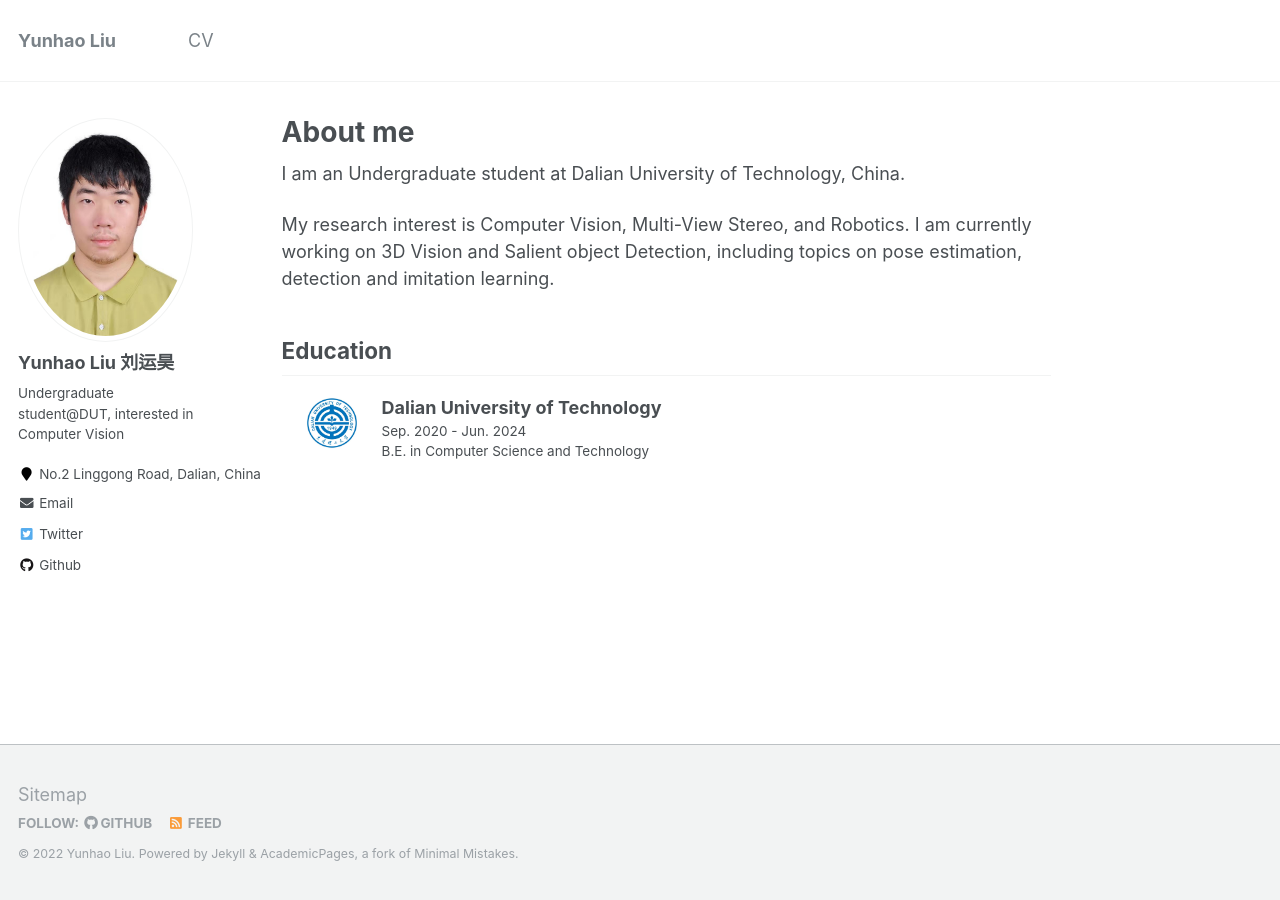
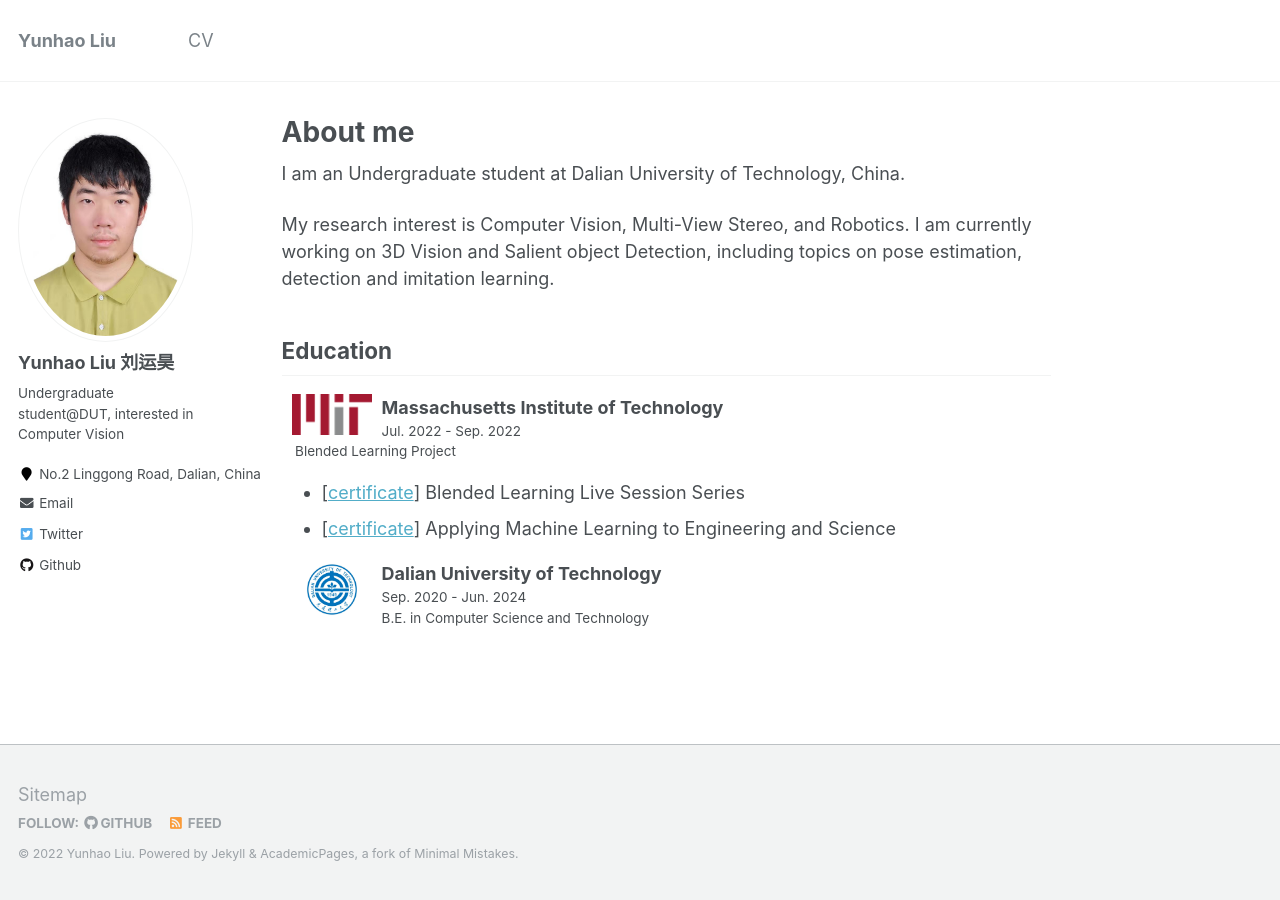
Before and after one commit to liuyunhaozz/liuyunhaozz.github.io, a Jekyll site: the page built from _pages/about.md, in a window 1280 px wide. Built offline with Jekyll 4.4.1, drawn with Linux system fonts in a browser that asks for light colours.

Commit message:
mit experience

```diff
--- a/_pages/about.md
+++ b/_pages/about.md
@@ -13,4 +13,8 @@ My research interest is Computer Vision, Multi-View Stereo, and Robotics.
 I am currently working on 3D Vision and Salient object Detection, including topics on pose estimation, detection and imitation learning.
 
 ## Education
+<dl><dt><img align="left" width="80" height="80" hspace="10" src="./images/mit.png"/></dt><dt>Massachusetts Institute of Technology</dt><dd>Jul. 2022 - Sep. 2022</dd><dd>Blended Learning Project</dd></dl>
+* [[certificate](https://www.credential.net/dbe9c413-f7a9-42ed-9477-e5d53f67c39a)] Blended Learning Live Session Series
+* [[certificate](https://xpro.mit.edu/certificate/d95310c4-f466-499e-a3a1-5260bb42f8bd)] Applying Machine Learning to Engineering and Science
+
 <dl><dt><img align="left" width="80" height="80" hspace="10" src="./images/dut.bmp"/></dt><dt>Dalian University of Technology</dt><dd>Sep. 2020 - Jun. 2024</dd><dd>B.E. in Computer Science and Technology</dd></dl>
```
Also changed, not shown: images/mit.png (added).
